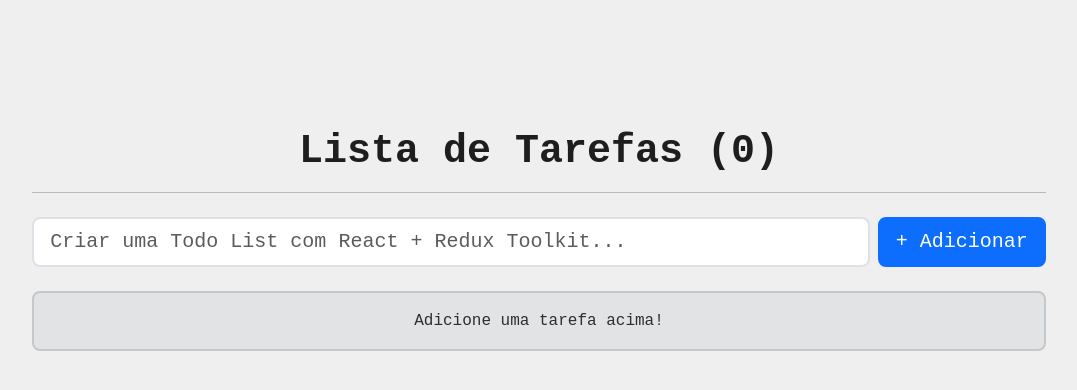
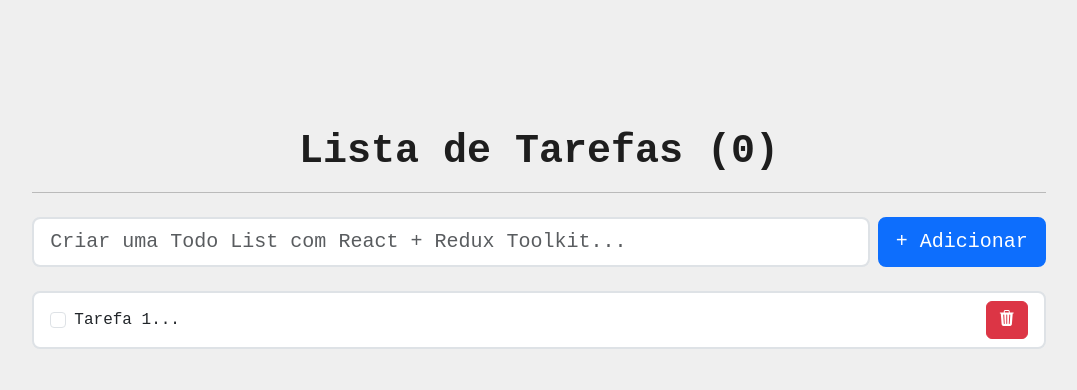
Before and after one commit to josuelustosa/to-do-list-redux, a React (Vite) app: page / in a window 1280 px wide. Shown: the top 390 px of the page, without its empty margins (101-1178 px from the left). Built offline with nearby package versions, Linux system fonts and the light colour scheme.

Commit message:
refactor: componentizando form e lista de tarefa

```diff
--- a/src/App.tsx
+++ b/src/App.tsx
@@ -2,62 +2,23 @@ import { useState } from "react";
 import "bootstrap/dist/css/bootstrap.min.css";
 import "bootstrap-icons/font/bootstrap-icons.css";
 
+import FormTask from "./components/FormTarefa";
+import ListaTarefa from "./components/ListaTarefa";
+
 function App() {
-  const [countTask, setCountTask] = useState(0);
-
   return (
     <div className="py-5 my-5 text-center">
-      <h1 className="fs-1">Lista de Tarefas ({countTask})</h1>
+      <h1 className="fs-1">Lista de Tarefas (0)</h1>
 
       <div className="col-lg-10 mx-auto">
         <hr className="pb-2" />
-        <div className="d-grid gap-2 d-sm-flex justify-content-sm-center mb-4">
-          <div className="col">
-            <input
-              type="text"
-              className="form-control form-control-lg border-2 rounded-3"
-              placeholder="Criar uma Todo List com React + Redux Toolkit..."
-              aria-label="First name"
-            />
-          </div>
-          <button
-            type="button"
-            className="btn btn-lg btn-primary border-2 rounded-3"
-            onClick={() => setCountTask((count) => count + 1)}
-          >
-            + Adicionar
-          </button>
-        </div>
 
-        {countTask ? (
-          <ul className="list-group">
-            <li className="list-group-item d-flex justify-content-center align-items-center border-2 rounded-3 mb-2">
-              <div className="col-10 text-start">
-                <input
-                  className="form-check-input me-2"
-                  type="checkbox"
-                  value=""
-                  id="check-box-list"
-                />
-                <label className="form-check-label" htmlFor="check-box-list">
-                  Tarefa 1...
-                </label>
-              </div>
-              <div className="col-2 text-end">
-                <button type="button" className="btn btn-danger">
-                  <i className="bi bi-trash3-fill"></i>
-                </button>
-              </div>
-            </li>
-          </ul>
-        ) : (
-          <div
-            className="alert alert-secondary border-2 rounded-3"
-            role="alert"
-          >
-            Adicione uma tarefa acima!
-          </div>
-        )}
+        <FormTask />
+        <ListaTarefa />
+
+        {/* <div className="alert alert-secondary border-2 rounded-3" role="alert">
+          Adicione uma tarefa acima!
+        </div> */}
       </div>
     </div>
   );
--- /dev/null
+++ b/src/components/FormTarefa.tsx
@@ -0,0 +1,29 @@
+import { useState } from "react";
+
+function FormTarefa() {
+  const [inputTarefa, setInputTarefa] = useState({
+    id: 0,
+    descricao: "",
+  });
+
+  return (
+    <div className="d-grid gap-2 d-sm-flex justify-content-sm-center mb-4">
+      <div className="col">
+        <input
+          type="text"
+          className="form-control form-control-lg border-2 rounded-3"
+          placeholder="Criar uma Todo List com React + Redux Toolkit..."
+          aria-label="First name"
+        />
+      </div>
+      <button
+        type="button"
+        className="btn btn-lg btn-primary border-2 rounded-3"
+      >
+        + Adicionar
+      </button>
+    </div>
+  );
+}
+
+export default FormTarefa;
--- /dev/null
+++ b/src/components/ListaTarefa.tsx
@@ -0,0 +1,30 @@
+import { useState } from "react";
+
+function ListaTarefa() {
+  const [tarefas, setTarefa] = useState([]);
+
+  return (
+    <ul className="list-group">
+      <li className="list-group-item d-flex justify-content-center align-items-center border-2 rounded-3 mb-2">
+        <div className="col-10 text-start">
+          <input
+            className="form-check-input me-2"
+            type="checkbox"
+            value=""
+            id="check-box-list"
+          />
+          <label className="form-check-label" htmlFor="check-box-list">
+            Tarefa 1...
+          </label>
+        </div>
+        <div className="col-2 text-end">
+          <button type="button" className="btn btn-danger">
+            <i className="bi bi-trash3-fill"></i>
+          </button>
+        </div>
+      </li>
+    </ul>
+  );
+}
+
+export default ListaTarefa;
```
